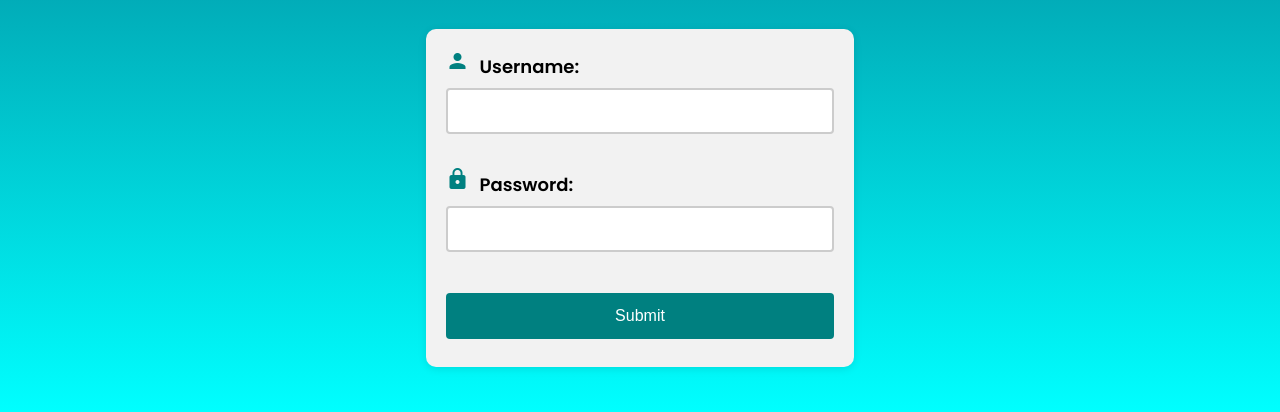
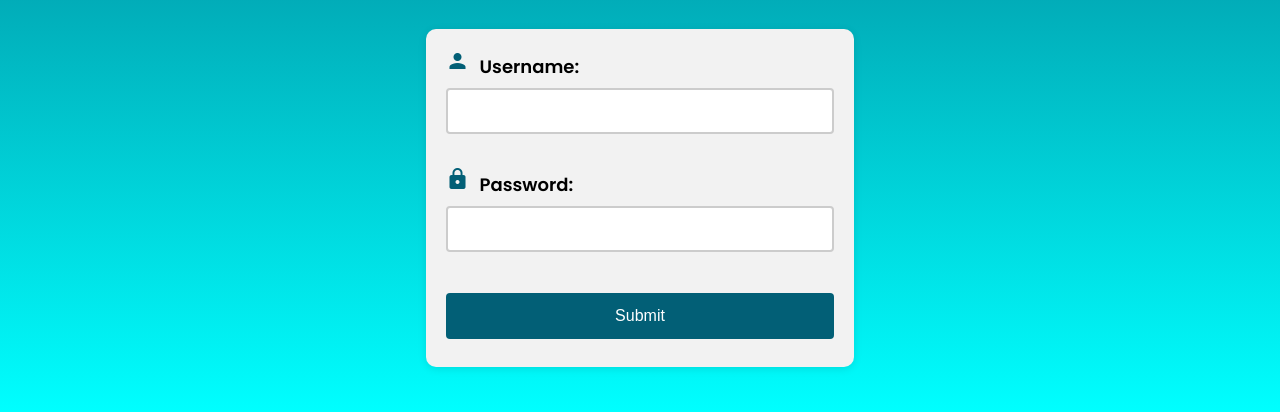
Before and after one commit to walkeram/techbois, a plain HTML site: page index.html in a window 1280 px wide. Shown: the part 388-800 px from the top of the page. Drawn offline with Linux system fonts and the light colour scheme.

Commit message:
changed login icon color

```diff
--- a/index.html
+++ b/index.html
@@ -63,7 +63,7 @@
     }
     input[type="submit"] {
       width: 100%;
-      background-color: #008080;
+      background-color: #025f76;
       color: white;
       padding: 14px 20px;
       margin: 8px 0;
@@ -79,7 +79,7 @@
     i {
       font-size: 24px;
       margin-right: 10px;
-      color: #008080;
+      color: #025f76;
     }
     @keyframes fadeIn {
       from {
```
